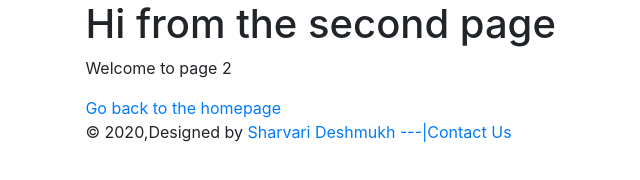
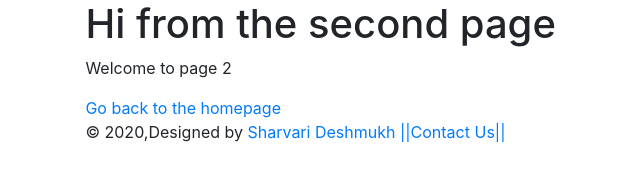
Before and after one commit to SharvariDeshmukh/StudyHelp-, a Gatsby site: page /page-2 in a window 1280 px wide. Shown: the full height of the page, 92-732 px from the left. Built offline with nearby package versions, Linux system fonts and the light colour scheme; Gatsby itself is replaced by a stand-in of ours.

Commit message:
Update layout.js

```diff
--- a/src/components/layout.js
+++ b/src/components/layout.js
@@ -41,7 +41,7 @@ const Layout = ({ children }) => {
           {` `}
           <a target="_blank" href="https://linkedin.com/in/sharvari-deshmukh-27136b169">Sharvari Deshmukh</a>
 {` `}
-          <a target="_blank" href="https://forms.gle/Pgu94HwDsDX845FA6">---|Contact Us</a>
+          <a target="_blank" href="https://forms.gle/Pgu94HwDsDX845FA6">||Contact Us||</a>
 
         </footer>
       </div>
```
